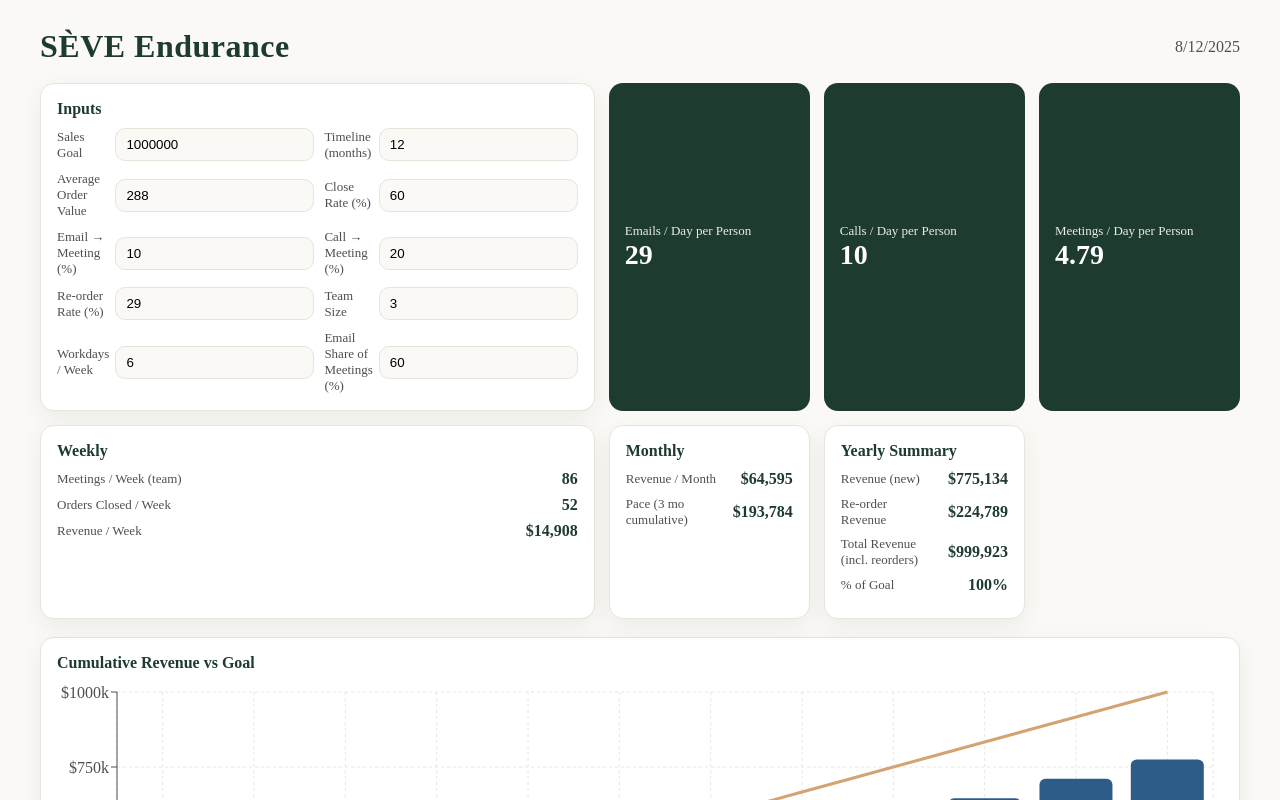
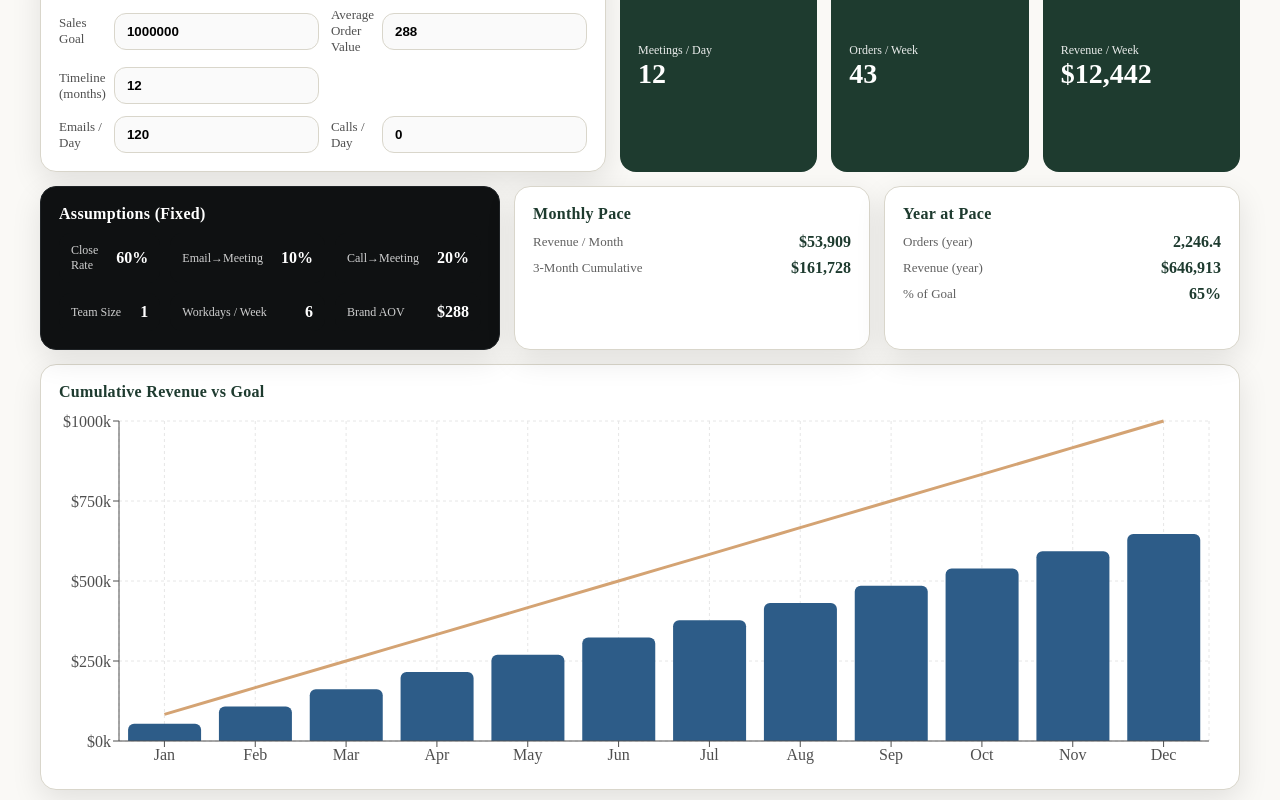
Before and after one commit to cocosteez/seve-dashboard, a Next.js app: page / in a window 1280 px wide. Shown: the top 800 px of the page. Built offline with nearby package versions, Linux system fonts and the light colour scheme.

Commit message:
Update page.tsx

```diff
--- a/app/page.tsx
+++ b/app/page.tsx
@@ -1,6 +1,6 @@
 "use client";
 
-import { useEffect, useMemo, useState } from "react";
+import { useMemo, useState, useEffect } from "react";
 import {
   ResponsiveContainer,
   BarChart,
@@ -13,40 +13,38 @@
 } from "recharts";
 
 const brand = {
+  ink: "#0F1112",
   forest: "#1E3B2F",
   slate: "#4F4F4F",
-  sand: "#E7E4D9",
+  stone: "#D9D6CB",
   deepBlue: "#2D5C88",
   gold: "#D4A373",
-  off: "#FAF9F6",
+  card: "#FFFFFF",
+};
+
+// ───────────────────────────────── assumptions (locked) ─────────────────────────
+const LOCK = {
+  closeRate: 0.6, // 60%
+  emailToMeeting: 0.10, // 10%
+  callToMeeting: 0.20, // 20%
+  team: 1, // always 1
+  workdays: 6, // days/week
 };
 
 type Inputs = {
   salesGoal: number;
   months: number;
-  startISO: string;
   aov: number;
-  closeRate: number;
-  emailToMeeting: number;
-  callToMeeting: number;
-  reorderRate: number;
-  workdays: number;
-  team: number;
-  emailShare: number;
+  emailsPerDay: number;
+  callsPerDay: number;
 };
 
 const defaults: Inputs = {
   salesGoal: 1_000_000,
   months: 12,
-  startISO: new Date().toISOString(),
   aov: 288,
-  closeRate: 0.6,
-  emailToMeeting: 0.1,
-  callToMeeting: 0.2,
-  reorderRate: 0.29,
-  workdays: 6,
-  team: 3,
-  emailShare: 0.6,
+  emailsPerDay: 120,
+  callsPerDay: 0,
 };
 
 function money(n: number) {
@@ -61,10 +59,10 @@
 }
 
 export default function Page() {
-  const [inputs, setInputs] = useState<Inputs>(() => {
+  const [inp, setInp] = useState<Inputs>(() => {
     if (typeof window === "undefined") return defaults;
     try {
-      const saved = localStorage.getItem("seve.inputs");
+      const saved = localStorage.getItem("seve.fixed.inputs");
       return saved ? JSON.parse(saved) : defaults;
     } catch {
       return defaults;
@@ -73,348 +71,275 @@
 
   useEffect(() => {
     try {
-      localStorage.setItem("seve.inputs", JSON.stringify(inputs));
+      localStorage.setItem("seve.fixed.inputs", JSON.stringify(inp));
     } catch {}
-  }, [inputs]);
+  }, [inp]);
 
   const d = useMemo(() => {
-    const weeks = Math.round(inputs.months * 4.333);
-    const ordersNeeded =
-      inputs.salesGoal / (inputs.aov * (1 + inputs.reorderRate));
-    const meetingsNeeded = ordersNeeded / inputs.closeRate;
+    const weeks = Math.round(inp.months * 4.333);
 
-    const meetingsPerDayPerPerson =
-      meetingsNeeded / (weeks * inputs.workdays * inputs.team);
-    const emailsPerDayPerPerson =
-      (meetingsPerDayPerPerson * inputs.emailShare) /
-      inputs.emailToMeeting;
-    const callsPerDayPerPerson =
-      (meetingsPerDayPerPerson * (1 - inputs.emailShare)) /
-      inputs.callToMeeting;
+    const meetingsPerDay =
+      inp.emailsPerDay * LOCK.emailToMeeting +
+      inp.callsPerDay * LOCK.callToMeeting;
 
     const meetingsPerWeekTeam =
-      meetingsPerDayPerPerson * inputs.workdays * inputs.team;
-    const weeklyOrders = meetingsPerWeekTeam * inputs.closeRate;
-    const weeklyRevenue = weeklyOrders * inputs.aov;
+      meetingsPerDay * LOCK.workdays * LOCK.team;
 
-    const monthlyRevenue = weeklyRevenue * 4.333;
-    const yearlyRevenue = monthlyRevenue * inputs.months;
-    const reorderRevenue = yearlyRevenue * inputs.reorderRate;
-    const totalRevenue = yearlyRevenue + reorderRevenue;
+    const ordersPerWeek = meetingsPerWeekTeam * LOCK.closeRate;
+    const revenuePerWeek = ordersPerWeek * inp.aov;
 
-    const months = Array.from({ length: inputs.months }, (_, i) => i);
-    const monthlyGoal = inputs.salesGoal / inputs.months;
+    const revenuePerMonth = revenuePerWeek * 4.333;
+    const revenueYear = revenuePerMonth * inp.months;
+
+    const months = Array.from({ length: inp.months }, (_, i) => i);
+    const monthlyGoal = inp.salesGoal / inp.months;
 
     let cum = 0;
     const data = months.map((i) => {
-      cum += monthlyRevenue;
+      cum += revenuePerMonth;
       const goalCum = monthlyGoal * (i + 1);
-      const label = new Date(
-        new Date(inputs.startISO).getFullYear(),
-        new Date(inputs.startISO).getMonth() + i,
-        1
-      ).toLocaleString(undefined, { month: "short" });
-      return {
-        name: label,
-        cumulative: Math.round(cum),
-        goal: Math.round(goalCum),
-      };
+      const label = new Date(2000, i, 1).toLocaleString(undefined, {
+        month: "short",
+      });
+      return { name: label, cumulative: Math.round(cum), goal: Math.round(goalCum) };
     });
 
+    const ordersYear = ordersPerWeek * weeks;
+
     return {
-      emailsPerDayPerPerson,
-      callsPerDayPerPerson,
-      meetingsPerDayPerPerson,
+      meetingsPerDay,
       meetingsPerWeekTeam,
-      weeklyOrders,
-      weeklyRevenue,
-      monthlyRevenue,
-      yearlyRevenue,
-      reorderRevenue,
-      totalRevenue,
+      ordersPerWeek,
+      ordersYear,
+      revenuePerWeek,
+      revenuePerMonth,
+      revenueYear,
       data,
     };
-  }, [inputs]);
+  }, [inp]);
 
   const Field = ({
     label,
-    children,
+    value,
+    onChange,
+    moneyField = false,
   }: {
     label: string;
-    children: React.ReactNode;
+    value: number;
+    onChange: (n: number) => void;
+    moneyField?: boolean;
   }) => (
     <div
       style={{
         display: "grid",
-        gridTemplateColumns: "1.1fr 1fr",
+        gridTemplateColumns: "1.2fr 1fr",
         alignItems: "center",
-        gap: 6,
+        gap: 8,
       }}
     >
       <div style={{ color: brand.slate, fontSize: 13 }}>{label}</div>
+      <input
+        value={String(value)}
+        onChange={(e) => onChange(Number(e.target.value || 0))}
+        inputMode="decimal"
+        style={{
+          border: `1px solid ${brand.stone}`,
+          borderRadius: 12,
+          padding: "10px 12px",
+          background: "#FAFAFA",
+          fontWeight: 600,
+        }}
+        placeholder={moneyField ? "$" : undefined}
+      />
+    </div>
+  );
+
+  const Badge = ({ k, v }: { k: string; v: string }) => (
+    <div
+      style={{
+        background: "#0F1112",
+        color: "white",
+        borderRadius: 12,
+        padding: "10px 12px",
+        display: "flex",
+        alignItems: "center",
+        justifyContent: "space-between",
+        gap: 18,
+      }}
+    >
+      <div style={{ opacity: 0.8, fontSize: 12 }}>{k}</div>
+      <div style={{ fontWeight: 800 }}>{v}</div>
+    </div>
+  );
+
+  const Card = ({
+    title,
+    children,
+    dark = false,
+    style,
+  }: {
+    title: string;
+    children: any;
+    dark?: boolean;
+    style?: React.CSSProperties;
+  }) => (
+    <div
+      style={{
+        background: dark ? brand.ink : brand.card,
+        color: dark ? "white" : brand.ink,
+        borderRadius: 16,
+        border: `1px solid ${dark ? "#1F2326" : brand.stone}`,
+        boxShadow: "0 10px 30px rgba(0,0,0,0.10)",
+        padding: 18,
+        ...style,
+      }}
+    >
+      <div
+        style={{
+          fontWeight: 900,
+          color: dark ? "white" : brand.forest,
+          marginBottom: 10,
+          letterSpacing: 0.3,
+        }}
+      >
+        {title}
+      </div>
       {children}
     </div>
   );
 
-  return (
-    <div style={{ maxWidth: 1200, margin: "0 auto", padding: "28px 18px" }}>
+  const KPI = ({
+    label,
+    value,
+  }: {
+    label: string;
+    value: string | number;
+  }) => (
     <div
       style={{
+        background: brand.forest,
+        color: "white",
+        borderRadius: 16,
+        padding: 18,
         display: "flex",
-          justifyContent: "space-between",
-          alignItems: "center",
-          marginBottom: 18,
+        flexDirection: "column",
+        justifyContent: "center",
       }}
     >
-        <div
-          style={{
-            fontSize: 32,
-            fontWeight: 800,
-            letterSpacing: 0.5,
-            color: brand.forest,
-          }}
-        >
-          SÈVE Endurance
-        </div>
-        <div style={{ color: brand.slate }}>
-          {new Date().toLocaleDateString()}
+      <div style={{ opacity: 0.9, fontSize: 12 }}>{label}</div>
+      <div style={{ fontSize: 28, fontWeight: 900 }}>
+        {typeof value === "number" ? value.toLocaleString() : value}
       </div>
     </div>
+  );
 
+  return (
+    <div style={{ maxWidth: 1200, margin: "0 auto", padding: "0 18px 28px" }}>
+      {/* top row: inputs + KPIs */}
       <div
         style={{
           display: "grid",
-          gridTemplateColumns: "1.3fr 1fr 1fr 1fr",
+          gridTemplateColumns: "1.4fr 1fr 1fr 1fr",
           gap: 14,
+          marginTop: -40,
         }}
       >
-        <Card title="Inputs">
+        <Card title="Inputs" style={{ gridColumn: "1 / span 1" }}>
           <div
             style={{
               display: "grid",
               gridTemplateColumns: "1fr 1fr",
-              gap: 10,
+              gap: 12,
             }}
           >
-            <Field label="Sales Goal">
-              <input
-                value={String(inputs.salesGoal)}
-                onChange={(e) =>
-                  setInputs((s) => ({ ...s, salesGoal: Number(e.target.value || 0) }))
-                }
-                inputMode="decimal"
-                style={{
-                  border: `1px solid ${brand.sand}`,
-                  borderRadius: 10,
-                  padding: "8px 10px",
-                  background: brand.off,
-                }}
+            <Field
+              label="Sales Goal"
+              value={inp.salesGoal}
+              onChange={(v) => setInp((s) => ({ ...s, salesGoal: v }))}
+              moneyField
             />
-            </Field>
-
-            <Field label="Timeline (months)">
-              <input
-                value={String(inputs.months)}
-                onChange={(e) =>
-                  setInputs((s) => ({ ...s, months: Number(e.target.value || 0) }))
-                }
-                inputMode="decimal"
-                style={{
-                  border: `1px solid ${brand.sand}`,
-                  borderRadius: 10,
-                  padding: "8px 10px",
-                  background: brand.off,
-                }}
+            <Field
+              label="Average Order Value"
+              value={inp.aov}
+              onChange={(v) => setInp((s) => ({ ...s, aov: v }))}
+              moneyField
             />
-            </Field>
-
-            <Field label="Average Order Value">
-              <input
-                value={String(inputs.aov)}
-                onChange={(e) =>
-                  setInputs((s) => ({ ...s, aov: Number(e.target.value || 0) }))
-                }
-                inputMode="decimal"
-                style={{
-                  border: `1px solid ${brand.sand}`,
-                  borderRadius: 10,
-                  padding: "8px 10px",
-                  background: brand.off,
-                }}
+            <Field
+              label="Timeline (months)"
+              value={inp.months}
+              onChange={(v) => setInp((s) => ({ ...s, months: v }))}
             />
-            </Field>
-
-            <Field label="Close Rate (%)">
-              <input
-                value={String(Math.round(inputs.closeRate * 100))}
-                onChange={(e) =>
-                  setInputs((s) => ({ ...s, closeRate: Number(e.target.value || 0) / 100 }))
-                }
-                inputMode="decimal"
-                style={{
-                  border: `1px solid ${brand.sand}`,
-                  borderRadius: 10,
-                  padding: "8px 10px",
-                  background: brand.off,
-                }}
+            <div />
+            <Field
+              label="Emails / Day"
+              value={inp.emailsPerDay}
+              onChange={(v) => setInp((s) => ({ ...s, emailsPerDay: v }))}
             />
-            </Field>
-
-            <Field label="Email → Meeting (%)">
-              <input
-                value={String(Math.round(inputs.emailToMeeting * 100))}
-                onChange={(e) =>
-                  setInputs((s) => ({
-                    ...s,
-                    emailToMeeting: Number(e.target.value || 0) / 100,
-                  }))
-                }
-                inputMode="decimal"
-                style={{
-                  border: `1px solid ${brand.sand}`,
-                  borderRadius: 10,
-                  padding: "8px 10px",
-                  background: brand.off,
-                }}
+            <Field
+              label="Calls / Day"
+              value={inp.callsPerDay}
+              onChange={(v) => setInp((s) => ({ ...s, callsPerDay: v }))}
             />
-            </Field>
-
-            <Field label="Call → Meeting (%)">
-              <input
-                value={String(Math.round(inputs.callToMeeting * 100))}
-                onChange={(e) =>
-                  setInputs((s) => ({
-                    ...s,
-                    callToMeeting: Number(e.target.value || 0) / 100,
-                  }))
-                }
-                inputMode="decimal"
-                style={{
-                  border: `1px solid ${brand.sand}`,
-                  borderRadius: 10,
-                  padding: "8px 10px",
-                  background: brand.off,
-                }}
-              />
-            </Field>
-
-            <Field label="Re‑order Rate (%)">
-              <input
-                value={String(Math.round(inputs.reorderRate * 100))}
-                onChange={(e) =>
-                  setInputs((s) => ({
-                    ...s,
-                    reorderRate: Number(e.target.value || 0) / 100,
-                  }))
-                }
-                inputMode="decimal"
-                style={{
-                  border: `1px solid ${brand.sand}`,
-                  borderRadius: 10,
-                  padding: "8px 10px",
-                  background: brand.off,
-                }}
-              />
-            </Field>
-
-            <Field label="Team Size">
-              <input
-                value={String(inputs.team)}
-                onChange={(e) =>
-                  setInputs((s) => ({ ...s, team: Number(e.target.value || 0) }))
-                }
-                inputMode="decimal"
-                style={{
-                  border: `1px solid ${brand.sand}`,
-                  borderRadius: 10,
-                  padding: "8px 10px",
-                  background: brand.off,
-                }}
-              />
-            </Field>
-
-            <Field label="Workdays / Week">
-              <input
-                value={String(inputs.workdays)}
-                onChange={(e) =>
-                  setInputs((s) => ({ ...s, workdays: Number(e.target.value || 0) }))
-                }
-                inputMode="decimal"
-                style={{
-                  border: `1px solid ${brand.sand}`,
-                  borderRadius: 10,
-                  padding: "8px 10px",
-                  background: brand.off,
-                }}
-              />
-            </Field>
-
-            <Field label="Email Share of Meetings (%)">
-              <input
-                value={String(Math.round(inputs.emailShare * 100))}
-                onChange={(e) =>
-                  setInputs((s) => ({
-                    ...s,
-                    emailShare: Number(e.target.value || 0) / 100,
-                  }))
-                }
-                inputMode="decimal"
-                style={{
-                  border: `1px solid ${brand.sand}`,
-                  borderRadius: 10,
-                  padding: "8px 10px",
-                  background: brand.off,
-                }}
-              />
-            </Field>
           </div>
         </Card>
 
-        <KPI title="Emails / Day per Person" value={Math.max(0, Math.round(d.emailsPerDayPerPerson))} />
-        <KPI title="Calls / Day per Person" value={Math.max(0, Math.round(d.callsPerDayPerPerson))} />
-        <KPI title="Meetings / Day per Person" value={Math.max(0, Number(d.meetingsPerDayPerPerson.toFixed(2)))} />
+        <KPI label="Meetings / Day" value={Number(d.meetingsPerDay.toFixed(2))} />
+        <KPI label="Orders / Week" value={Math.round(d.ordersPerWeek)} />
+        <KPI label="Revenue / Week" value={money(d.revenuePerWeek)} />
+      </div>
 
-        <Card title="Weekly">
-          <Rows
-            rows={[
-              ["Meetings / Week (team)", d.meetingsPerWeekTeam.toFixed(0)],
-              ["Orders Closed / Week", d.weeklyOrders.toFixed(0)],
-              ["Revenue / Week", money(d.weeklyRevenue)],
-            ]}
-          />
+      {/* mid row: assumptions + monthly + yearly */}
+      <div
+        style={{
+          display: "grid",
+          gridTemplateColumns: "1.2fr 1fr 1fr",
+          gap: 14,
+          marginTop: 14,
+        }}
+      >
+        <Card title="Assumptions (Fixed)" dark>
+          <div style={{ display: "grid", gridTemplateColumns: "1fr 1fr 1fr", gap: 10 }}>
+            <Badge k="Close Rate" v={pct(LOCK.closeRate)} />
+            <Badge k="Email→Meeting" v={pct(LOCK.emailToMeeting)} />
+            <Badge k="Call→Meeting" v={pct(LOCK.callToMeeting)} />
+            <Badge k="Team Size" v={String(LOCK.team)} />
+            <Badge k="Workdays / Week" v={String(LOCK.workdays)} />
+            <Badge k="Brand AOV" v={money(inp.aov)} />
+          </div>
         </Card>
 
-        <Card title="Monthly">
-          <Rows
-            rows={[
-              ["Revenue / Month", money(d.monthlyRevenue)],
-              [
-                "Pace (3 mo cumulative)",
-                money(d.data.slice(0, 3).reduce((a, b, i) => (i === 0 ? b.cumulative : a + b.cumulative - d.data[i - 1].cumulative), 0)),
-              ],
-            ]}
+        <Card title="Monthly Pace">
+          <div style={{ display: "grid", gap: 8 }}>
+            <Row k="Revenue / Month" v={money(d.revenuePerMonth)} />
+            <Row
+              k="3‑Month Cumulative"
+              v={money(
+                d.data.slice(0, 3).reduce((acc, cur, i) => (i === 0 ? cur.cumulative : acc + cur.cumulative - d.data[i - 1].cumulative), 0)
+              )}
             />
+          </div>
         </Card>
 
-        <Card title="Yearly Summary">
-          <Rows
-            rows={[
-              ["Revenue (new)", money(d.yearlyRevenue)],
-              ["Re‑order Revenue", money(d.reorderRevenue)],
-              ["Total Revenue (incl. reorders)", money(d.totalRevenue)],
-              ["% of Goal", pct(d.totalRevenue / inputs.salesGoal)],
-            ]}
-          />
+        <Card title="Year at Pace">
+          <div style={{ display: "grid", gap: 8 }}>
+            <Row k="Orders (year)" v={d.ordersYear.toLocaleString()} />
+            <Row k="Revenue (year)" v={money(d.revenueYear)} />
+            <Row k="% of Goal" v={pct(d.revenueYear / inp.salesGoal)} />
+          </div>
         </Card>
       </div>
 
-      <Card title="Cumulative Revenue vs Goal" style={{ marginTop: 18 }}>
-        <div style={{ height: 340 }}>
+      {/* chart */}
+      <Card title="Cumulative Revenue vs Goal" style={{ marginTop: 14 }}>
+        <div style={{ height: 360 }}>
           <ResponsiveContainer width="100%" height="100%">
-            <BarChart data={d.data} margin={{ top: 10, right: 10, left: 0, bottom: 0 }}>
+            <BarChart data={d.data} margin={{ top: 10, right: 12, left: 0, bottom: 0 }}>
               <CartesianGrid strokeDasharray="3 3" stroke="#E6E6E6" />
               <XAxis dataKey="name" stroke={brand.slate} />
-              <YAxis stroke={brand.slate} tickFormatter={(v) => "$" + (v / 1000).toFixed(0) + "k"} />
+              <YAxis
+                stroke={brand.slate}
+                tickFormatter={(v) => "$" + (v / 1000).toFixed(0) + "k"}
+              />
               <Tooltip formatter={(v: any) => money(Number(v))} />
               <Bar dataKey="cumulative" fill={brand.deepBlue} radius={[6, 6, 0, 0]} />
               <Line type="monotone" dataKey="goal" stroke={brand.gold} strokeWidth={3} dot={false} />
@@ -426,74 +351,17 @@
   );
 }
 
-function Card({
-  title,
-  children,
-  style,
-}: {
-  title: string;
-  children: any;
-  style?: React.CSSProperties;
-}) {
+function Row({ k, v }: { k: string; v: string }) {
   return (
     <div
       style={{
-        background: "white",
-        borderRadius: 14,
-        border: `1px solid ${brand.sand}`,
-        boxShadow: "0 8px 24px rgba(0,0,0,0.06)",
-        padding: 16,
-        ...style,
+        display: "grid",
+        gridTemplateColumns: "1.2fr 1fr",
+        alignItems: "center",
       }}
     >
-      <div style={{ fontWeight: 800, color: brand.forest, marginBottom: 10 }}>
-        {title}
-      </div>
-      {children}
+      <div style={{ color: "#616161", fontSize: 13 }}>{k}</div>
+      <div style={{ textAlign: "right", fontWeight: 800, color: "#1E3B2F" }}>{v}</div>
     </div>
   );
 }
-
-function Rows({ rows }: { rows: [string, string | number][] }) {
-  return (
-    <div>
-      {rows.map(([k, v]) => (
-        <div
-          key={k}
-          style={{
-            display: "grid",
-            gridTemplateColumns: "1.3fr 1fr",
-            marginBottom: 8,
-            alignItems: "center",
-          }}
-        >
-          <div style={{ color: brand.slate, fontSize: 13 }}>{k}</div>
-          <div style={{ textAlign: "right", fontWeight: 700, color: brand.forest }}>
-            {typeof v === "number" ? v.toString() : v}
-          </div>
-        </div>
-      ))}
-    </div>
-  );
-}
-
-function KPI({ title, value }: { title: string; value: number | string }) {
-  return (
-    <div
-      style={{
-        background: brand.forest,
-        color: "white",
-        borderRadius: 14,
-        padding: 16,
-        display: "flex",
-        flexDirection: "column",
-        justifyContent: "center",
-      }}
-    >
-      <div style={{ opacity: 0.9, fontSize: 13 }}>{title}</div>
-      <div style={{ fontSize: 28, fontWeight: 800 }}>
-        {typeof value === "number" ? value.toLocaleString() : value}
-      </div>
-    </div>
-  );
-}
```
Lines whose indentation alone changed are shown as unchanged.
